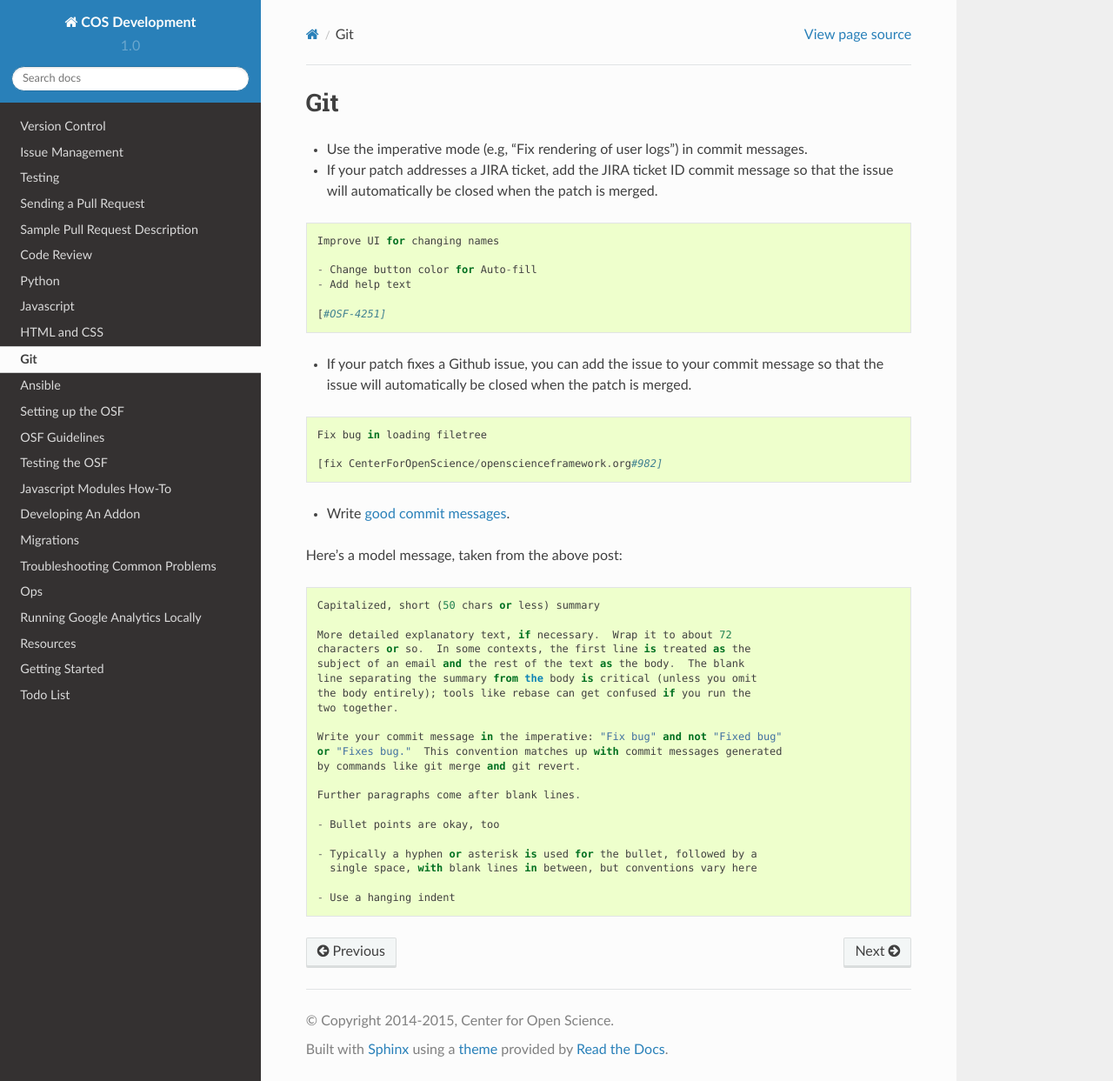
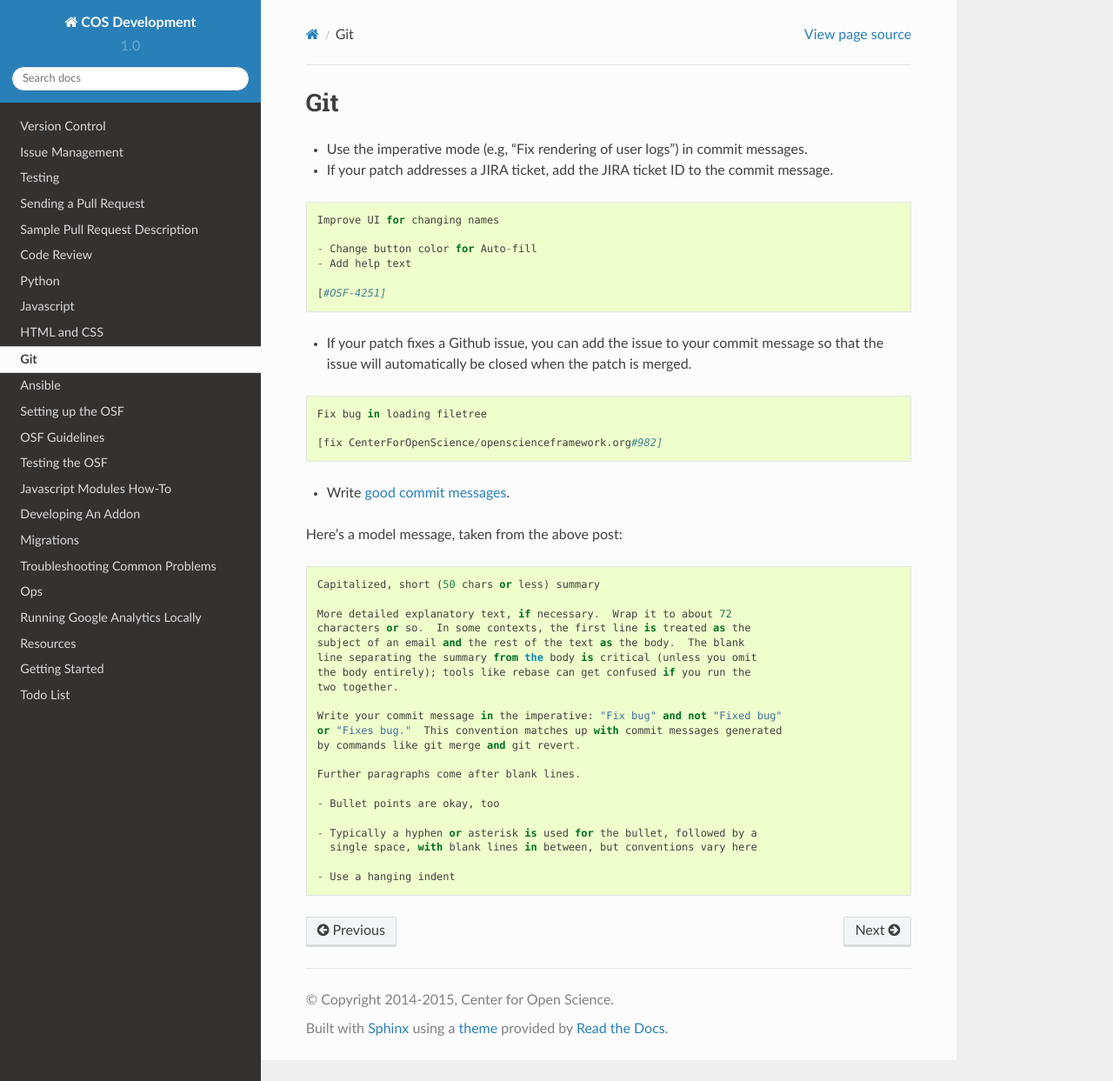
Before and after one commit to CenterForOpenScience/COSDev, a Sphinx documentation site: the page built from docs/style_guides/git.rst, in a window 1280 px wide and 1243 px high. Shown: the whole window at 87% size. Built offline with Sphinx 7.4.7 and the Read the Docs theme 2.0.0, drawn with Linux system fonts in a browser that asks for light colours.

Commit message:
Fix typo

```diff
--- a/docs/style_guides/git.rst
+++ b/docs/style_guides/git.rst
@@ -4,7 +4,7 @@ Git
 ===
 
 - Use the imperative mode (e.g, "Fix rendering of user logs") in commit messages.
-- If your patch addresses a JIRA ticket, add the JIRA ticket ID commit message so that the issue will automatically be closed when the patch is merged.
+- If your patch addresses a JIRA ticket, add the JIRA ticket ID to the commit message.
 
 ::
 
```
